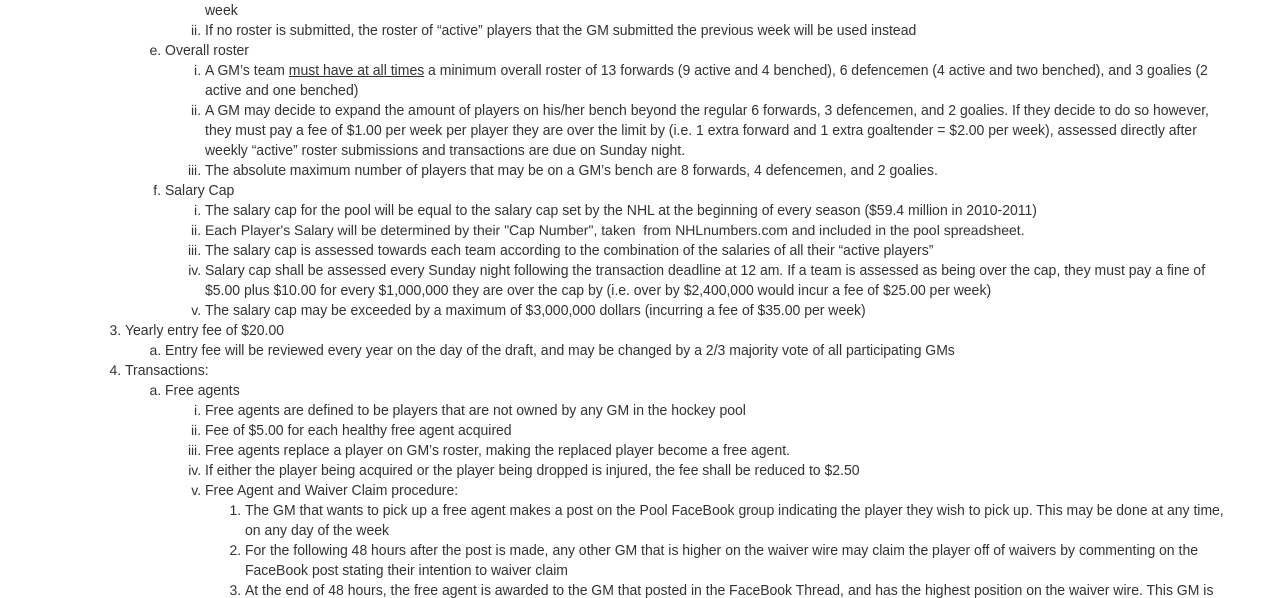
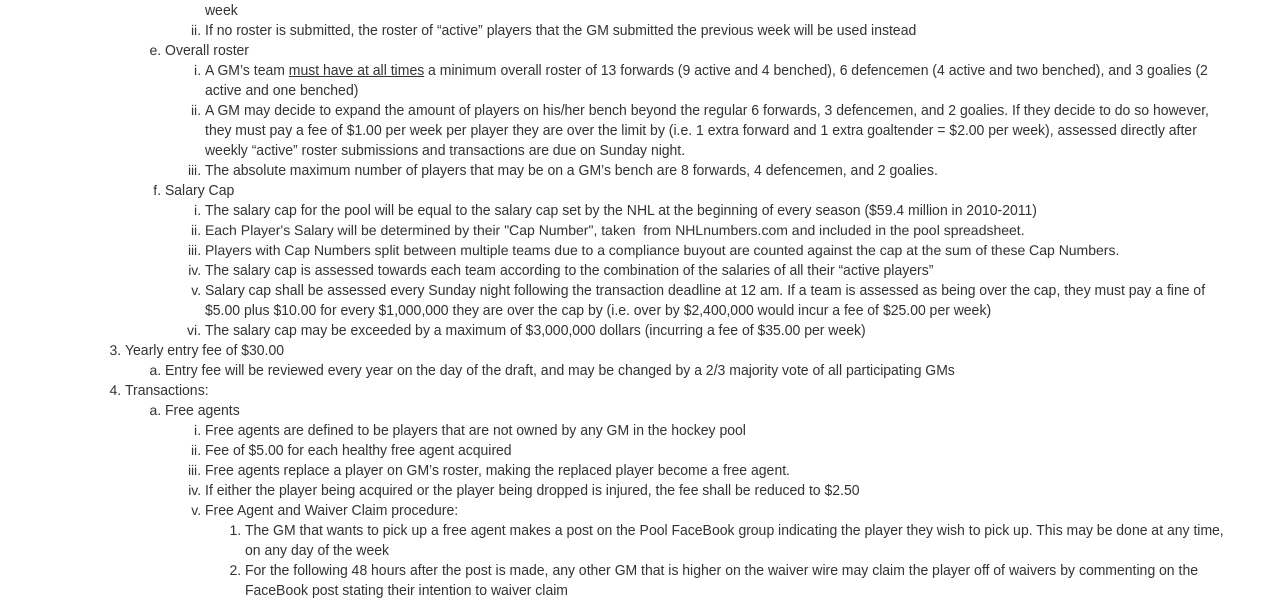
Before and after one commit to Benmiller313/theKeeperPool, a Django app: page /rules/ in a window 1280 px wide. Shown: the part 717-1315 px from the top of the page. Run offline with Django 3.2, Linux system fonts and the light colour scheme; data comes from the database, SQL or seed files in the repository; some libraries are stand-ins or nearby versions.

Commit message:
changes for oct 23rd and compliance buyout rule clarification.

```diff
--- a/teampages/templates/teampages/rules.html
+++ b/teampages/templates/teampages/rules.html
@@ -71,6 +71,7 @@
 		<ol type="i">
 			<li><span style="font-family:Arial, serif;">The salary cap for the pool will be equal to the salary cap set by the NHL at the beginning of every season ($59.4 million in 2010-2011)</span></li>
 			<li>Each Player's Salary will be determined by their "Cap Number", taken  from NHLnumbers.com and included in the pool spreadsheet.</li>
+			<li>Players with Cap Numbers split between multiple teams due to a compliance buyout are counted against the cap at the sum of these Cap Numbers.</li>
 			<li><span style="font-family:Arial, serif;">The salary cap is assessed towards each team according to the combination of the salaries of all their “active players”</span></li>
 			<li><span style="font-family:Arial, serif;">Salary cap shall be assessed every Sunday night following the transaction deadline at 12 am. If a team is assessed as being over the cap, they must pay a fine of $5.00 plus $10.00 for every $1,000,000 they are over the cap by (i.e. over by $2,400,000 would incur a fee of $25.00 per week)</span></li>
 			<li><span style="font-family:Arial, serif;">The salary cap may be exceeded by a maximum of $3,000,000 dollars (incurring a fee of $35.00 per week)</span></li>
@@ -78,7 +79,7 @@
 		</li>
 		</ol>
 		</li>
-			<li><span style="font-family:Arial, serif;">Yearly entry fee of $20.00</span>
+			<li><span style="font-family:Arial, serif;">Yearly entry fee of $30.00</span>
 		<ol type="a">
 			<li><span style="font-family:Arial, serif;">Entry fee will be reviewed every year on the day of the draft, and may be changed by a 2/3 majority vote of all participating GMs</span></li>
 		</ol>
```
Also changed, not shown: 1 other file.
